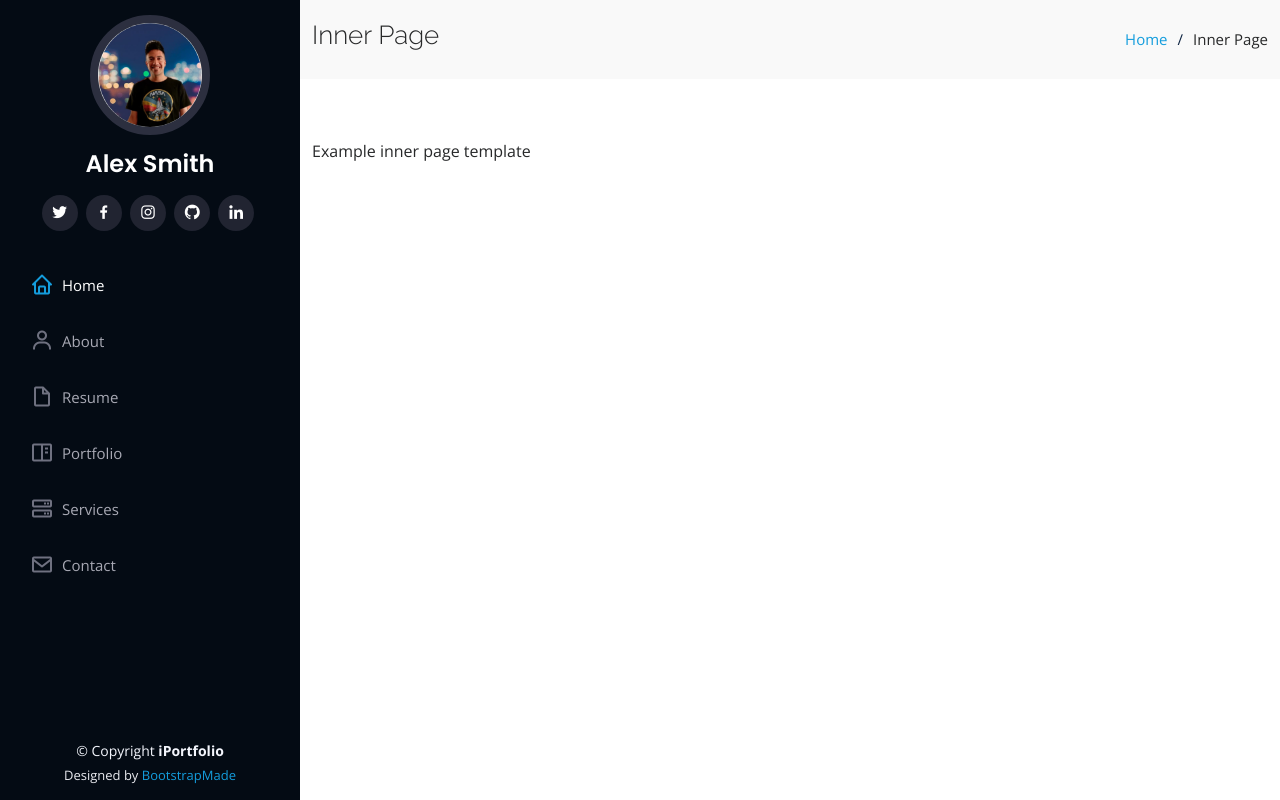
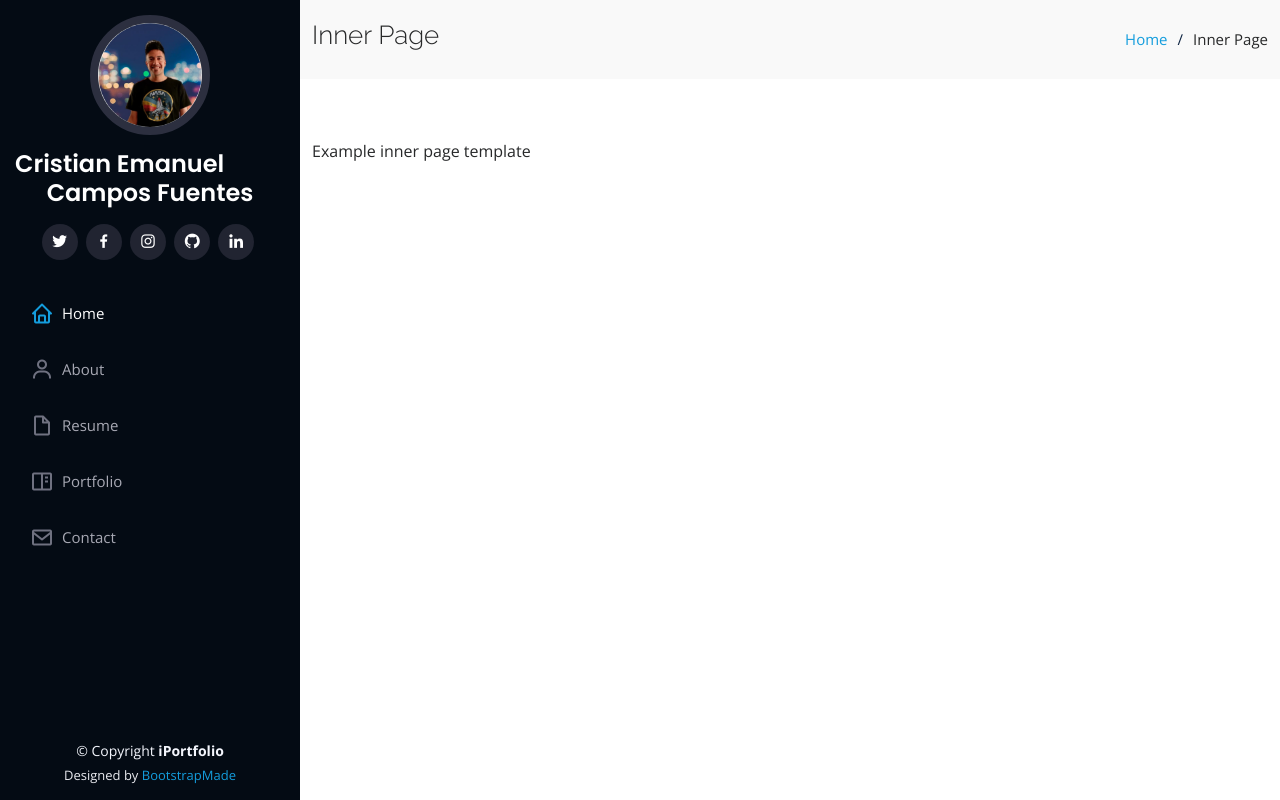
Before and after one commit to CristianEmanuelCamposFuentes/Frontend-Academy-Proyecto-Final, a plain HTML site: page inner-page.html in a window 1280 px wide. Drawn offline with nearby package versions, Linux system fonts and the light colour scheme.

Commit message:
Delete services tag

```diff
--- a/inner-page.html
+++ b/inner-page.html
@@ -45,7 +45,7 @@
 
       <div class="profile">
         <img src="assets/img/profile-img.jpg" alt="" class="img-fluid rounded-circle">
-        <h1 class="text-light"><a href="index.html">Alex Smith</a></h1>
+        <h1 class="text-light"><a href="index.html">Cristian Emanuel Campos Fuentes</a></h1>
         <div class="social-links mt-3 text-center">
           <a href="https://twitter.com/camposema10" class="twitter"><i class="bx bxl-twitter"></i></a>
           <a href="https://www.facebook.com/taba.campos/" class="facebook"><i class="bx bxl-facebook"></i></a>
@@ -61,7 +61,7 @@
           <li><a href="index.html#about" class="nav-link scrollto"><i class="bx bx-user"></i> <span>About</span></a></li>
           <li><a href="index.html#resume" class="nav-link scrollto"><i class="bx bx-file-blank"></i> <span>Resume</span></a></li>
           <li><a href="index.html#portfolio" class="nav-link scrollto"><i class="bx bx-book-content"></i> <span>Portfolio</span></a></li>
-          <li><a href="index.html#services" class="nav-link scrollto"><i class="bx bx-server"></i> <span>Services</span></a></li>
+          <!-- <li><a href="index.html#services" class="nav-link scrollto"><i class="bx bx-server"></i> <span>Services</span></a></li> -->
           <li><a href="index.html#contact" class="nav-link scrollto"><i class="bx bx-envelope"></i> <span>Contact</span></a></li>
         </ul>
       </nav><!-- .nav-menu -->
```
Also changed, not shown: index.html (+1 -1 lines), portfolio-details.html (+2 -2 lines).
